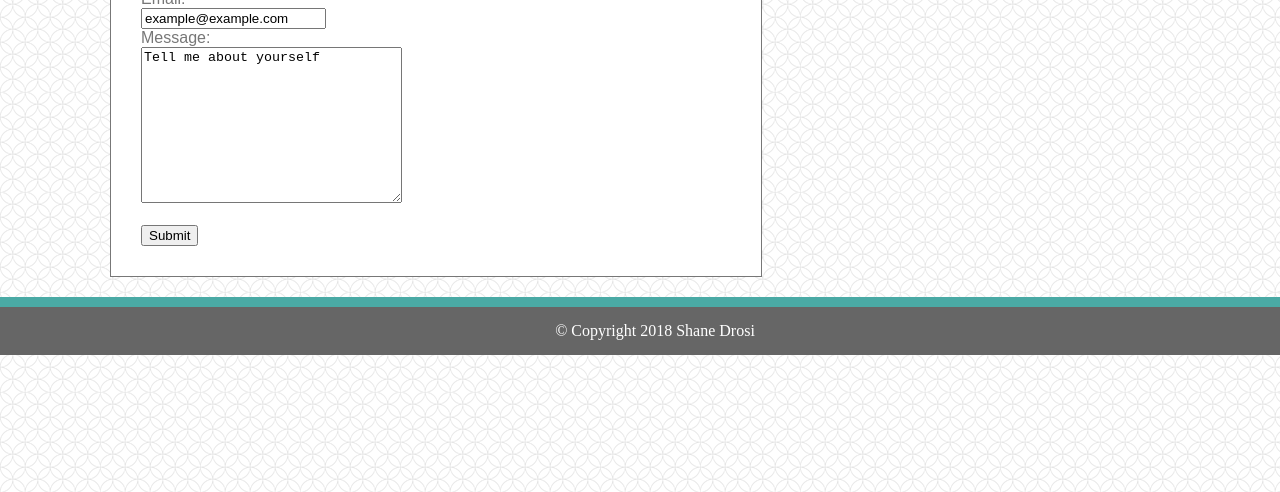
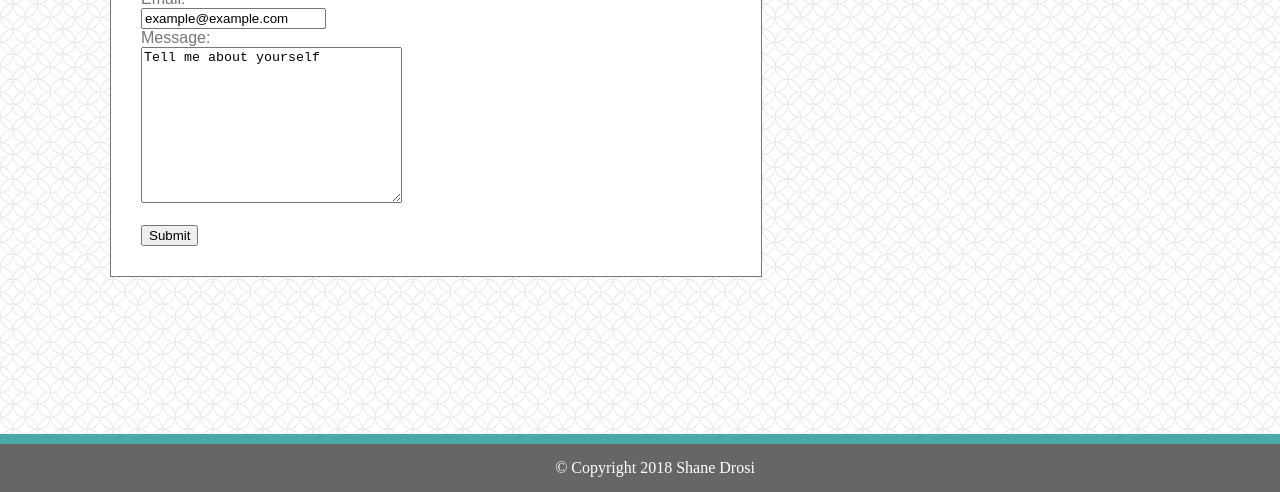
Before and after one commit to sdrosi/Basic-Portfolio, a plain HTML site: page contact.html in a window 1280 px wide. Shown: the part 308-800 px from the top of the page. Drawn offline with Linux system fonts and the light colour scheme.

Commit message:
sicky footer

```diff
--- a/assets/css/style.css
+++ b/assets/css/style.css
@@ -24,7 +24,6 @@ heading {
     top: 0;
     left: 110px;
     padding: 9px;
-
  }
 
  #about {
@@ -59,6 +58,11 @@ li {
     margin-right: 10px;
 }
 
+.container {
+    width: 1065px;
+    height: 100%;
+}
+
 section {
     background-color: #ffffff;
     width: 590px;
@@ -72,7 +76,6 @@ section {
     font-family: 'Arial', 'Helvetica Neue', Helvetica, sans-serif;
     color: #777777;
 }
-
 
 aside {
     float: left;
@@ -105,9 +108,6 @@ footer {
     bottom: 0;
 }
 
-.container {
-    width: 1065px;
-}
 
 #one {
     float: left
@@ -136,3 +136,8 @@ figcaption {
     top: -39px;
     padding: 5px;
 }
+
+#contact-footer {
+    position: fixed;
+    bottom: 0;
+}
--- a/contact.html
+++ b/contact.html
@@ -57,7 +57,7 @@
 
 </div>
 
-        <footer>
+        <footer id="contact-footer">
             <div>© Copyright 2018 Shane Drosi</div>
         </footer>
 
```
Also changed, not shown: portfolio.html (line endings or trailing spaces), 1 other file.
